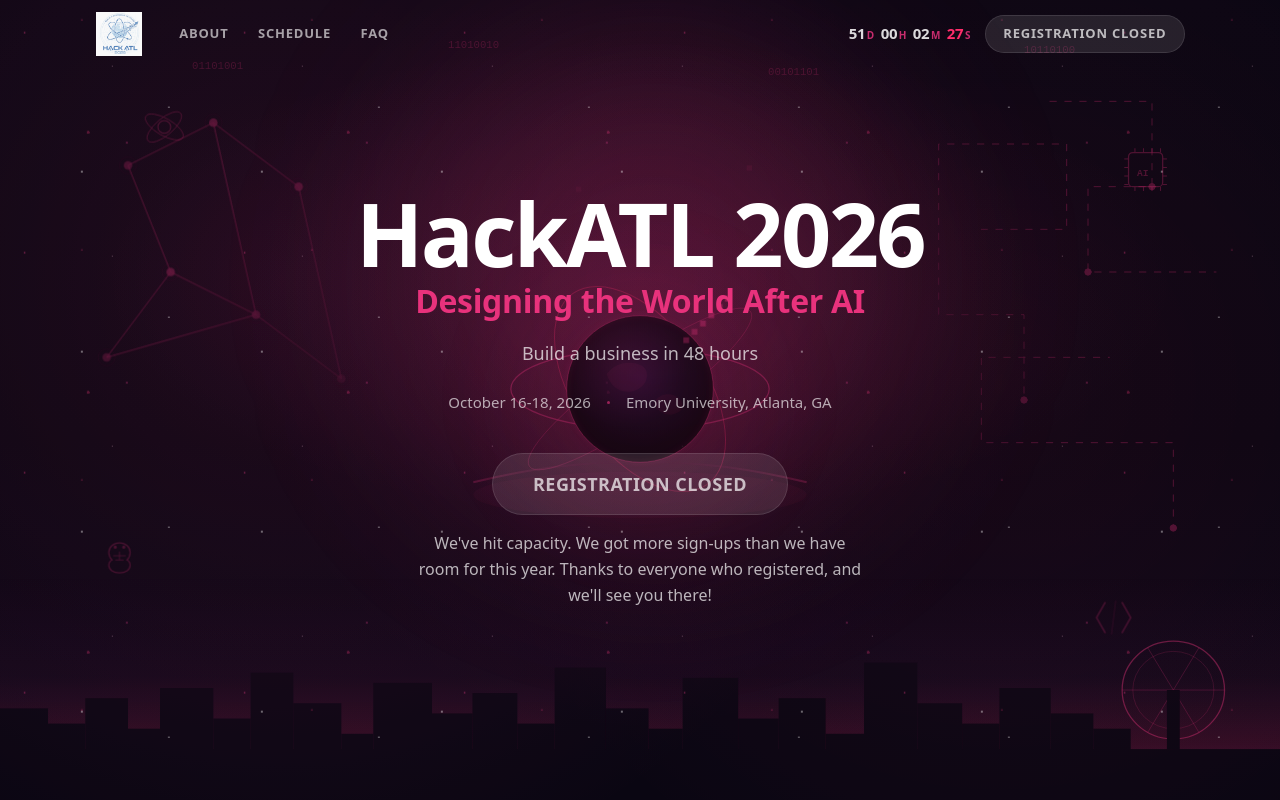
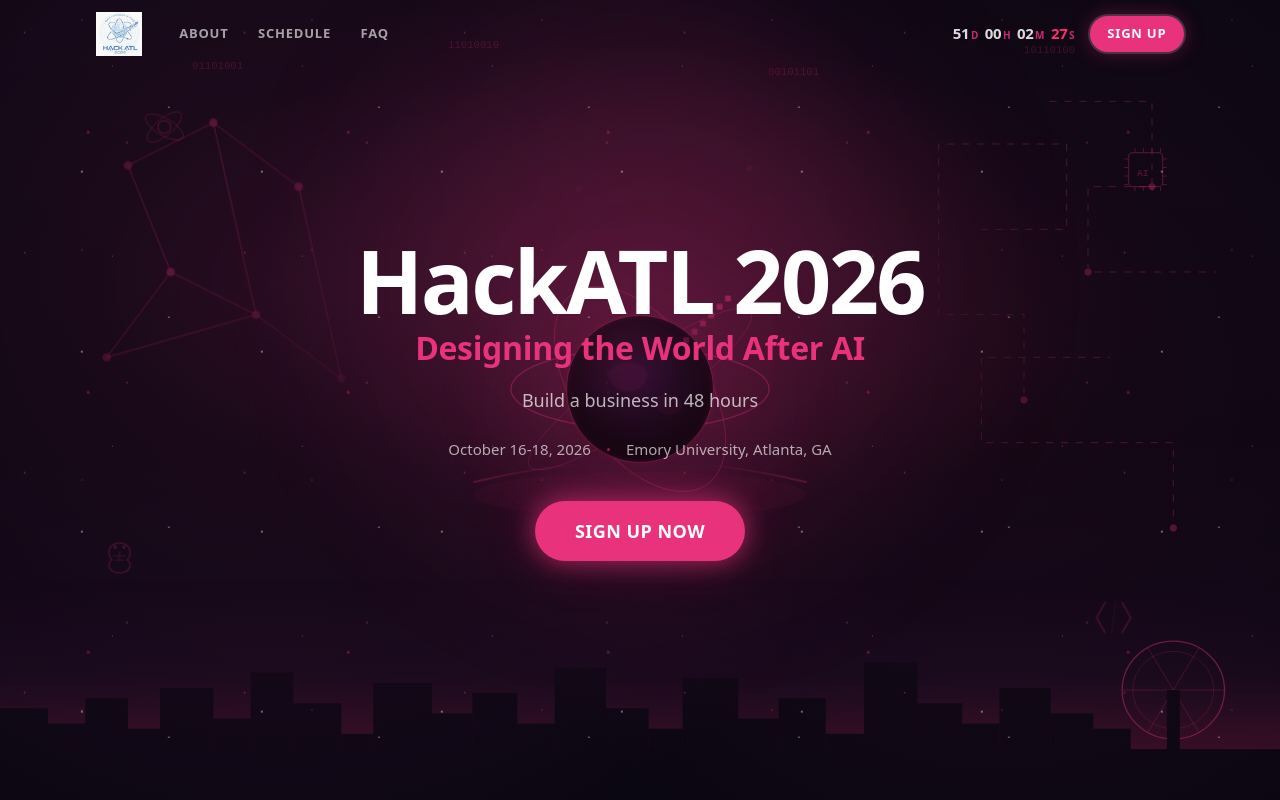
Before and after one commit to Syazvinski/hack_atl, a React (Vite) app: page / in a window 1280 px wide. Shown: the top 800 px of the page. Built offline with nearby package versions, Linux system fonts and the light colour scheme.

Commit message:
Reopen registration with updated Google Form

```diff
--- a/src/App.jsx
+++ b/src/App.jsx
@@ -136,8 +136,6 @@
           ) : (
             <a
               href={EVENT.links.registration}
-              target="_blank"
-              rel="noreferrer"
               className="btn-primary site-header-cta"
             >
               Sign up
@@ -176,8 +174,6 @@
         ) : (
           <a
             href={EVENT.links.registration}
-            target="_blank"
-            rel="noreferrer"
             className="btn-primary site-header-drawer-cta"
             onClick={closeMenu}
           >
@@ -637,8 +633,6 @@
             ) : (
               <a
                 href={EVENT.links.registration}
-                target="_blank"
-                rel="noreferrer"
                 className="btn-primary btn-breathe px-8 sm:px-10 py-3.5 sm:py-4 text-base sm:text-lg font-semibold uppercase tracking-wide"
               >
                 Sign up now
--- a/src/data/event.js
+++ b/src/data/event.js
@@ -3,8 +3,8 @@
   dates: 'October 16-18, 2026',
   /** Registration opens — countdown target (Eastern Time) */
   startsAt: '2026-10-16T14:00:00-04:00',
-  /** Registration closed: we're at capacity. Set false to bring the sign-up buttons back. */
-  registrationClosed: true,
+  /** Set true to replace the sign-up buttons with the registration closed notice. */
+  registrationClosed: false,
   locationShort: 'Emory University, Atlanta, GA',
   locationFull: 'Emory University, Atlanta, Georgia',
   theme: {
@@ -14,8 +14,7 @@
     tagline: 'The World After AI',
   },
   links: {
-    registration:
-      'https://docs.google.com/forms/d/127TM4LYExGXD1twwqaWRSvBIxR2DnOD-zLzI0WrA1P8/viewform',
+    registration: 'https://forms.gle/oXXKEBaFN3xPRbVN7',
     sponsorPacket:
       'https://www.dropbox.com/scl/fi/67stpixproqwxxwvxzld9/HACKATL-Corporate-Packet-2026.pdf?rlkey=t5n3lhj3zc5osud7pv9p4qg99&st=ofn4x2av&dl=1',
     eevm: 'https://www.eevm.org/',
```
